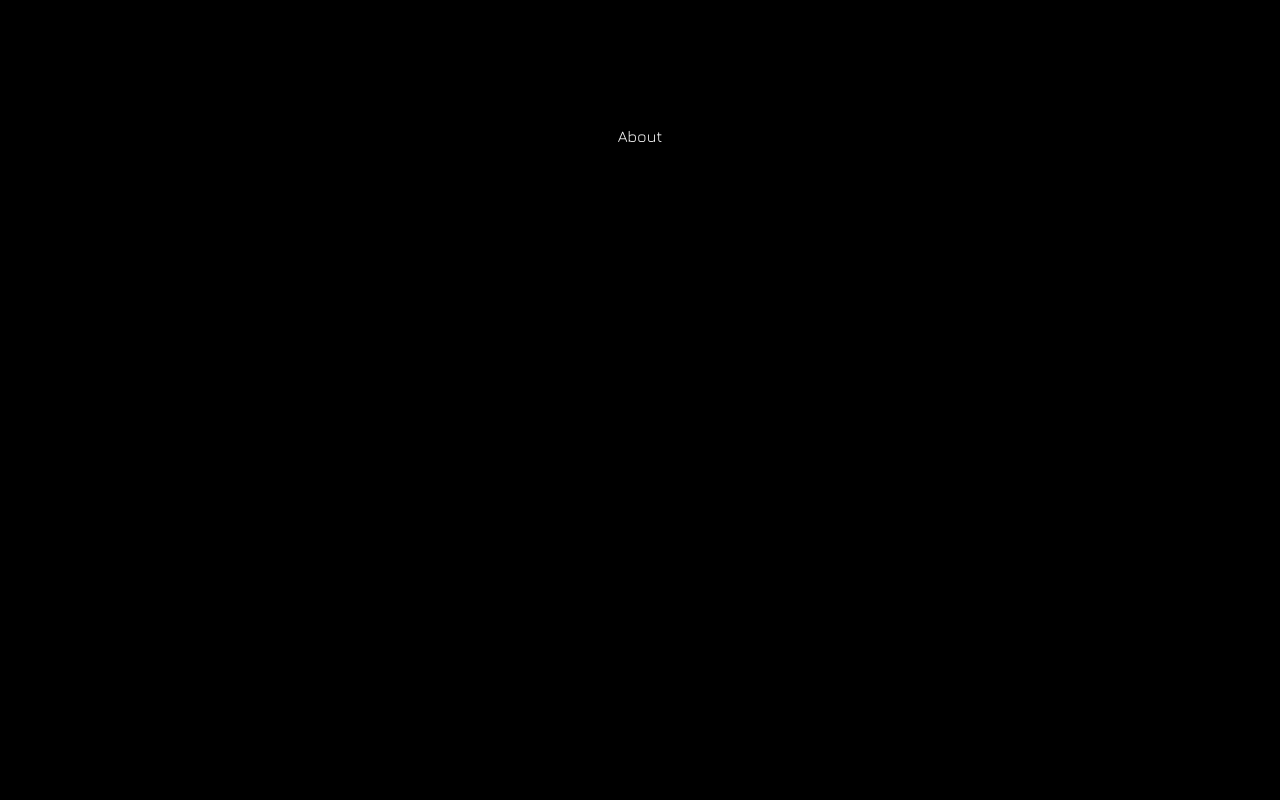
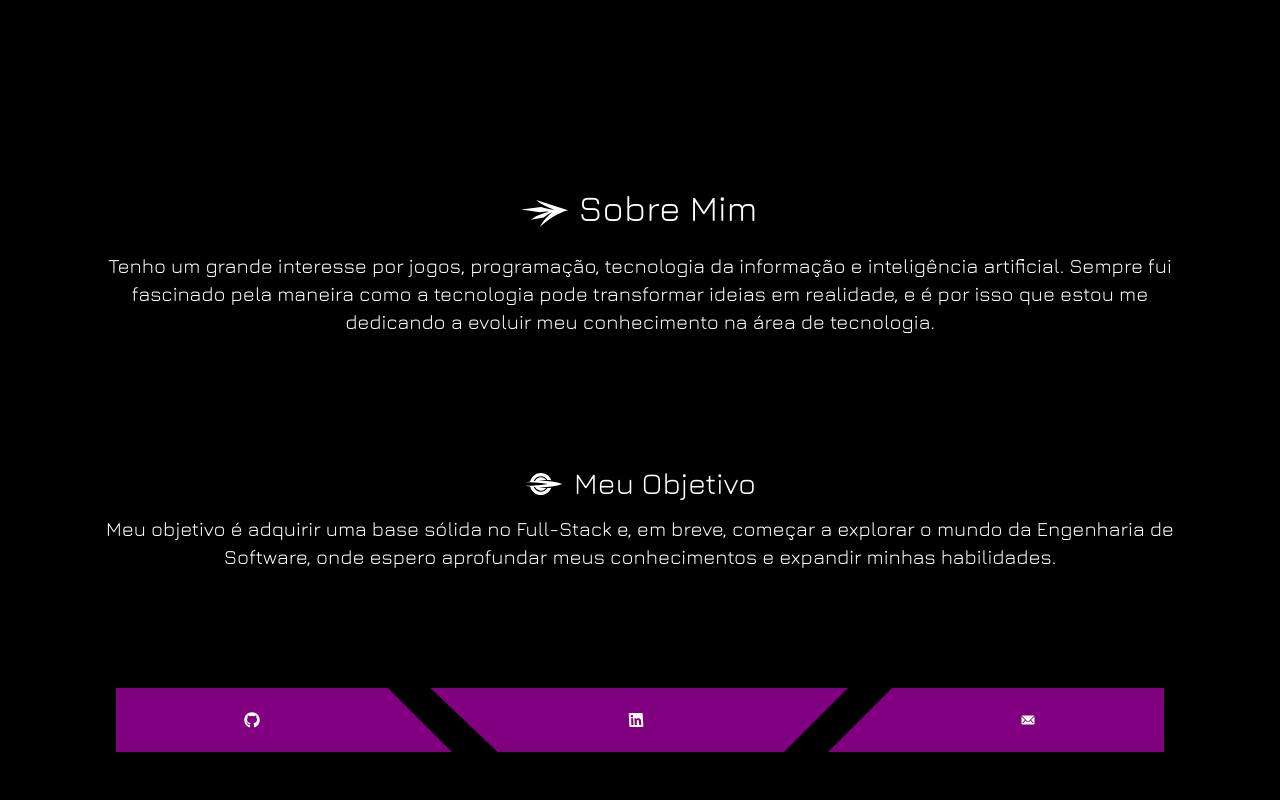
Before and after one commit to VictorDSGW/Victor-DSG-Website, a Next.js app: page / in a window 1280 px wide. Shown: the part 760-1560 px from the top of the page. Built offline with nearby package versions, Linux system fonts and the light colour scheme.

Commit message:
About Section

```diff
--- a/package.json
+++ b/package.json
@@ -17,6 +17,7 @@
     "next": "15.1.3",
     "react": "^19.0.0",
     "react-dom": "^19.0.0",
+    "react-icons": "^5.4.0",
     "react-simple-typewriter": "^5.0.1",
     "tailwind-merge": "^2.6.0",
     "tailwindcss-animate": "^1.0.7"
--- a/src/app/layout/About.tsx
+++ b/src/app/layout/About.tsx
@@ -1,7 +1,81 @@
+import { Button } from "@/components/ui/button";
+import { aboutData } from "@/data/layout/About.json";
+import { GiTargetShot, GiPaperArrow } from "react-icons/gi";
+import { FaGithub, FaLinkedin } from "react-icons/fa";
+import { IoIosMail } from "react-icons/io";
+
 export const About = () => {
   return (
-    <section id="about">
-      <div className="">About</div>
+    <section id="about" className="flex flex-col justify-between xl:justify-around ">
+      <div className="px-3 lg:p-5 xl:px-20 2xl:p-20">
+        <h1
+         className="flex flex-row gap-3 mb-5 text-lg sm:text-xl md:text-2xl lg:justify-center lg:text-3xl xl:text-4xl 2xl:text-6xl"
+        >
+          <GiPaperArrow className="-rotate-45 m-1"/>
+          {aboutData.title}
+        </h1>
+        <p
+         className="text-xs leading-6 sm:text-sm md:text-base lg:text-lg xl:text-xl 2xl:text-4xl lg:justify-center lg:text-center"
+        >
+          {aboutData.description}
+        </p>
+      </div>
+      <div className="px-3 lg:px-10 xl:px-20 2xl:p20">
+        <h2
+         className="flex flex-row gap-3 my-3 text-base sm:text-lg md:text-xl lg:justify-center lg:text-2xl xl:text-3xl 2xl:text-5xl"
+        >
+          <GiTargetShot className="-rotate-45 m-1"/>
+          {aboutData.title2}
+        </h2>
+        <p
+         className="text-xs leading-6 sm:text-sm md:text-base lg:text-lg xl:text-xl 2xl:text-4xl lg:justify-center lg:text-center"
+        >
+          {aboutData.description2}
+        </p>
+      </div>
+      <div
+        className="flex flex-row flex-wrap justify-evenly gap-5 p-5 lg:mb-5"
+      >
+        <a
+         href="https://github.com/VictorDSGW"
+         className="bg-primarys"
+        >
+          <Button
+            variant="vdsg"
+            className="lg:skew-x-45 lg:translate-x-4 xl:skew-x-45 xl:translate-x-8"
+          >
+            <FaGithub
+            className="w-5 h-5 lg:-translate-x-4 lg:-skew-x-45 xl:-translate-x-8 xl:-skew-x-45"
+            />
+          </Button>
+        </a>
+        <a
+         href="https://www.linkedin.com/in/victor-dsg-w"
+         className="bg-primarys lg:translate-x-5 lg:-skew-x-45 xl:translate-x-10 xl:-skew-x-45"
+        >
+          <Button
+            variant="vdsg"
+            className="lg:-translate-x-20 lg:skew-x-64"
+          >
+            <FaLinkedin
+            className="w-5 h-5 lg:translate-x-9 lg:-skew-x-45 xl:translate-x-9 xl:-skew-x-45"
+            />
+          </Button>
+        </a>
+        <a
+         href="mailto:victor.dsgw@gmail.com"
+         className="bg-primarys"
+        >
+          <Button
+            variant="vdsg"
+            className="lg:-skew-x-45 lg:-translate-x-8 xl:-skew-x-45 xl:-translate-x-8"
+          >
+            <IoIosMail
+            className="w-5 h-5 lg:translate-x-8 lg:skew-x-45 xl:translate-x-8 xl:skew-x-45"
+            />
+          </Button>
+        </a>
+      </div>
     </section>
   )
 }
--- a/src/app/layout/Header.tsx
+++ b/src/app/layout/Header.tsx
@@ -13,7 +13,7 @@ export default function Header() {
     const activeSection = useScrollSpy(sectionIds);
 
     return (
-        <header className="fixed top-0 left-0 w-screen md:h-[var(--navbar-height)] flex flex-row bg-slate-900 pl-1 pr-3 py-3 xl:py10 2xl:py-16">
+        <header className="fixed top-0 left-0 w-screen md:h-[var(--navbar-height)] flex flex-row bg-slate-900 pl-1 pr-3 py-3 z-50 xl:py10 2xl:py-16">
             <div className="container mx-auto flex justify-between lg:justify-between">
                 <Link href="/" className="flex items-center">
                     <h1 className="text-2xl md:text-3xl lg:text-4xl 2xl:text-5xl font-semibold xl:font-bold 2xl:font-extrabold">Victor
--- a/src/components/ui/button.tsx
+++ b/src/components/ui/button.tsx
@@ -18,6 +18,7 @@ const buttonVariants = cva(
           "bg-secondary text-secondary-foreground hover:bg-secondary/80",
         ghost: "hover:bg-accent hover:text-accent-foreground",
         link: "text-primary underline-offset-4 hover:underline",
+        vdsg: "bg-primary text-primary-foreground rounded-none py-6 px-32 lg:py-8 lg:px-32 font-semibold text-md xl:text-base xl:font-bold 2xl:text-2xl 2xl:font-bold 2xl:p-8",
         contact: "bg-primary border text-white font-semibold text-md xl:text-base xl:font-bold 2xl:text-2xl 2xl:font-bold 2xl:p-8"
       },
       size: {
--- /dev/null
+++ b/src/data/layout/About.json
@@ -0,0 +1,8 @@
+{
+    "aboutData": {
+        "title": "Sobre Mim",
+        "description": "Tenho um grande interesse por jogos, programação, tecnologia da informação e inteligência artificial. Sempre fui fascinado pela maneira como a tecnologia pode transformar ideias em realidade, e é por isso que estou me dedicando a evoluir meu conhecimento na área de tecnologia.",
+        "title2": "Meu Objetivo",
+        "description2": "Meu objetivo é adquirir uma base sólida no Full-Stack e, em breve, começar a explorar o mundo da Engenharia de Software, onde espero aprofundar meus conhecimentos e expandir minhas habilidades."
+    }
+}
--- a/tailwind.config.ts
+++ b/tailwind.config.ts
@@ -73,7 +73,11 @@ export default {
   			sm: 'calc(var(--radius) - 4px)'
   		}
   	},
-
+	skew: {
+		'45': '45deg',
+		'64': '64deg',
+		'90': '90deg'
+	}
   },
   // eslint-disable-next-line @typescript-eslint/no-require-imports
   plugins: [require("tailwindcss-animate")],
```
Also changed, not shown: src/data/layout/Home.json (added, +13 -0 lines), 1 other file (tests, documents, lock files or other folders).
